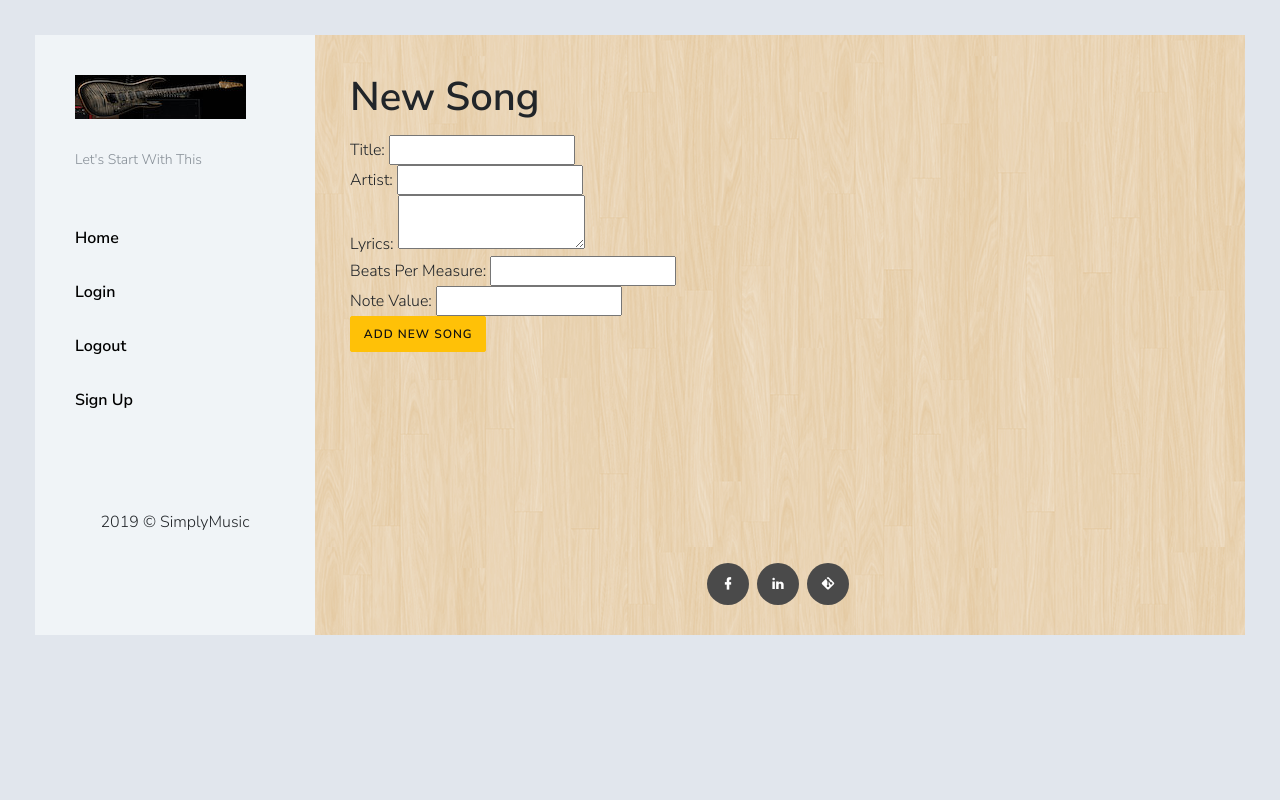
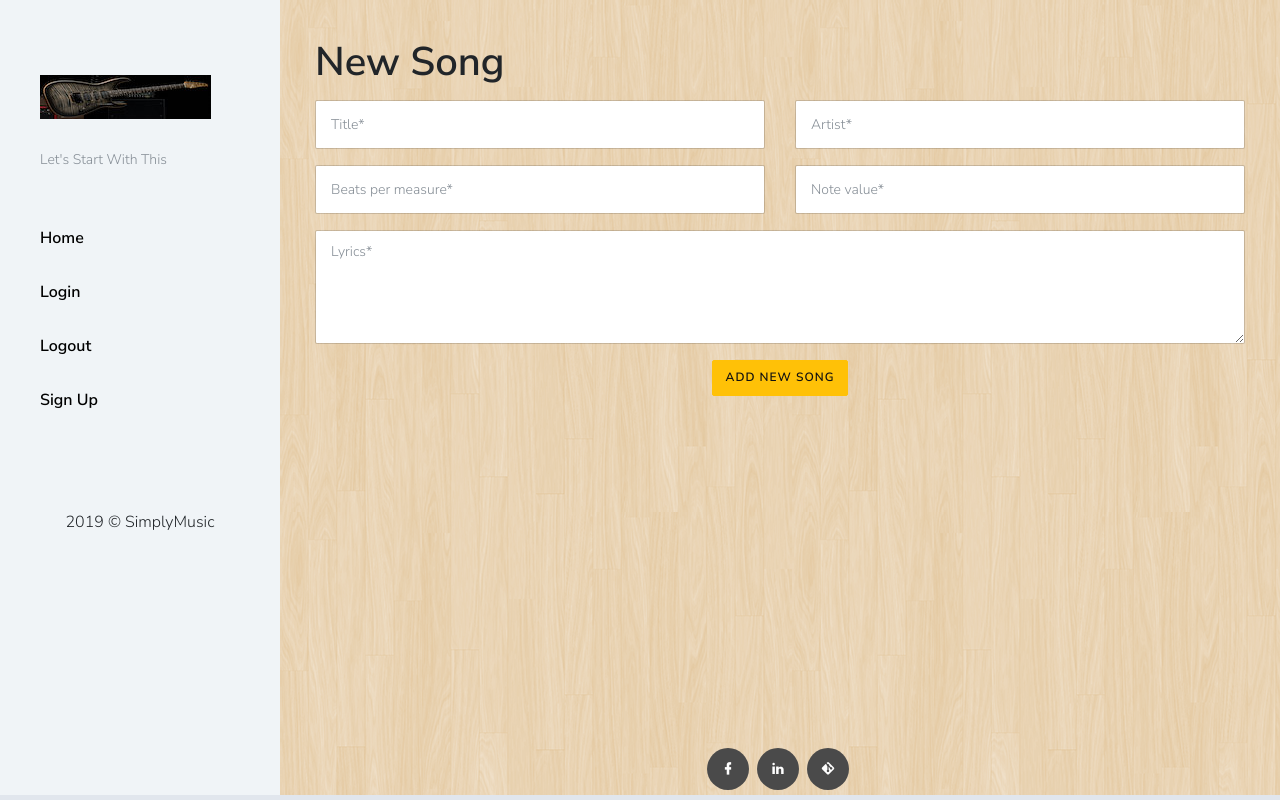
Before and after one commit to BrendonGS/simply_music_vue, a Vue app: page /songs/new in a window 1280 px wide. Built offline with nearby package versions, Linux system fonts and the light colour scheme.

Commit message:
Another Commit

```diff
--- a/public/css/style.css
+++ b/public/css/style.css
@@ -29,6 +29,13 @@ h6 {
     font-weight: 600;
 }
 
+/*===========================
+    NEW BUTTON
+=============================*/
+#newButton {
+    margin-left: 456px;
+    margin-top: 100px;
+}
 
 /*===========================
     HELPER
--- a/public/main.css
+++ b/public/main.css
@@ -1,3 +1,7 @@
 .page-wrapper {
   background-image: url('retina_wood.png');
 }
+
+body {
+  margin: 0px;
+}
--- a/src/App.vue
+++ b/src/App.vue
@@ -92,7 +92,7 @@
   min-height: 600px;
 }
 .personal-space {
-  min-height: 480px;
+  min-height: 700px;
 }
 
 
--- a/src/views/SongsIndex.vue
+++ b/src/views/SongsIndex.vue
@@ -23,7 +23,9 @@
            </tr>
          </tbody>
        </table>
-
+    </div>
+    <div>
+      <router-link id="newButton" class="btn btn-dark" :to="'/songs' + '/new' ">New Song</router-link>
     </div>
   </div>
 </template>
--- a/src/views/SongsNew.vue
+++ b/src/views/SongsNew.vue
@@ -5,7 +5,7 @@
      <li v-for="error in errors">{{ error }}</li>
    </ul>
    <form v-on:submit.prevent="submit()">
-      <div>
+      <!-- <div>
         Title: <input v-model="newSongTitle">
       </div>
       <div>
@@ -20,7 +20,50 @@
       <div>
         Note Value: <input v-model="newSongNoteValue">
       </div>
-      <input type="submit" value="Add New Song" class="btn btn-warning">
+      <input type="submit" value="Add New Song" class="btn btn-warning"> -->
+
+      <div class="row">
+          <div class="col-sm-6">
+              <div class="form-group">
+                  <input id="newSongTitle" class="form-control" placeholder="Title*" name="newSongTitle" type="text" required="" v-model="newSongTitle">
+              </div>
+          </div>
+
+          <div class="col-sm-6">
+              <div class="form-group">
+                  <input id="newSongArtist" class="form-control" placeholder="Artist*" name="newSongArtist" type="text" required="" v-model="newSongArtist">
+              </div>
+          </div>
+      </div>
+      <div class="row">
+          <div class="col-sm-6">
+              <div class="form-group">
+                  <input id="beats per measure" class="form-control" placeholder="Beats per measure*" name="newSongBeatsPerMeasure" type="text" v-model="newSongBeatsPerMeasure">
+              </div>
+          </div>
+
+          <div class="col-sm-6">
+              <div class="form-group">
+                  <input id="newSongNoteValue" class="form-control" placeholder="Note value*" name="newSongNoteValue" type="text" v-model="newSongNoteValue ">
+              </div>
+          </div>
+      </div>
+
+      <div class="row">
+          <div class="col-sm-12">
+              <div class="form-group">
+                  <textarea id="newSongLyrics" class="form-control" rows="5" placeholder="Lyrics*" name="newSongLyrics" required="" v-model="newSongLyrics"></textarea>
+              </div>
+          </div>
+      </div>
+
+      <div class="row">
+          <div class="col-sm-12">
+              <div class="form-group text-center">
+                  <input type="submit" value="Add New Song" class="btn btn-warning">
+              </div>
+          </div>
+      </div>
     </form>
   </div>
 </template>
```
